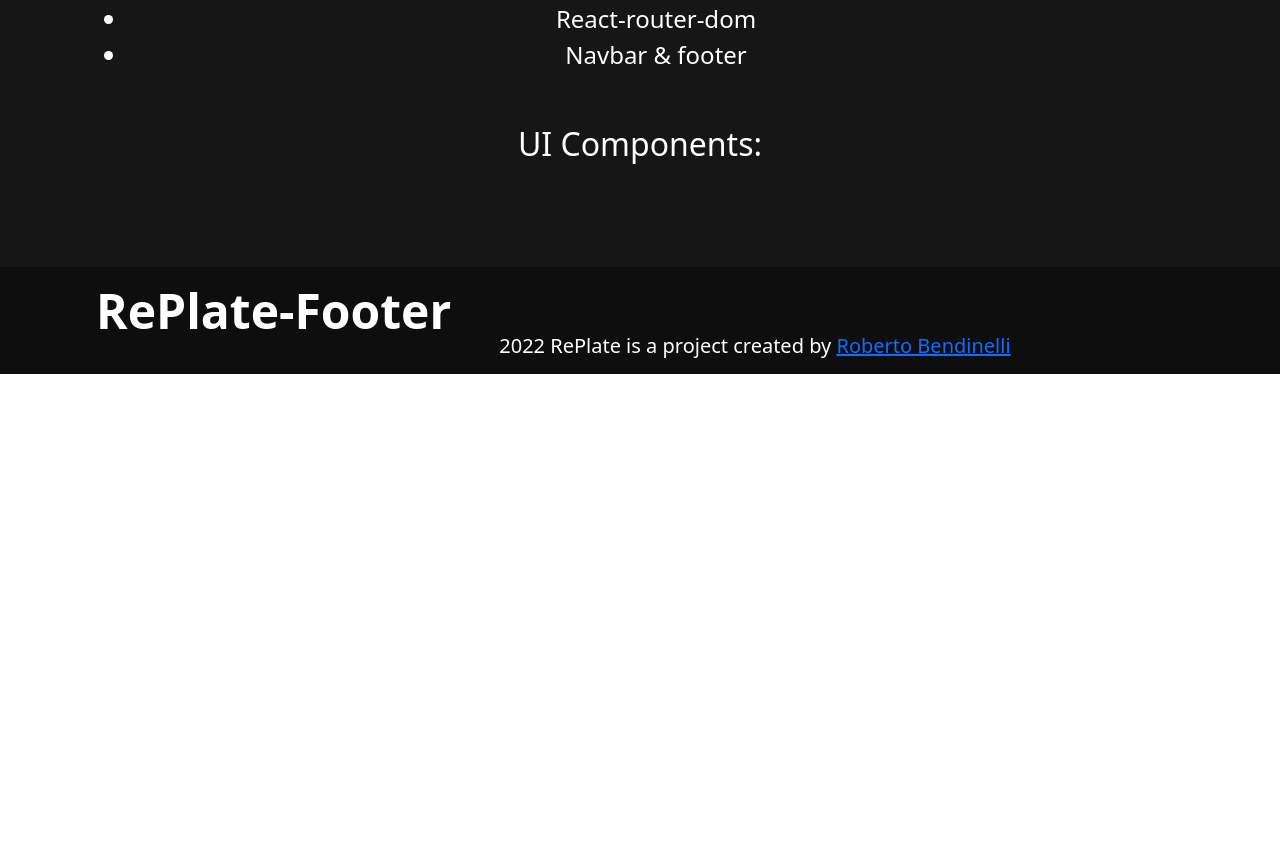
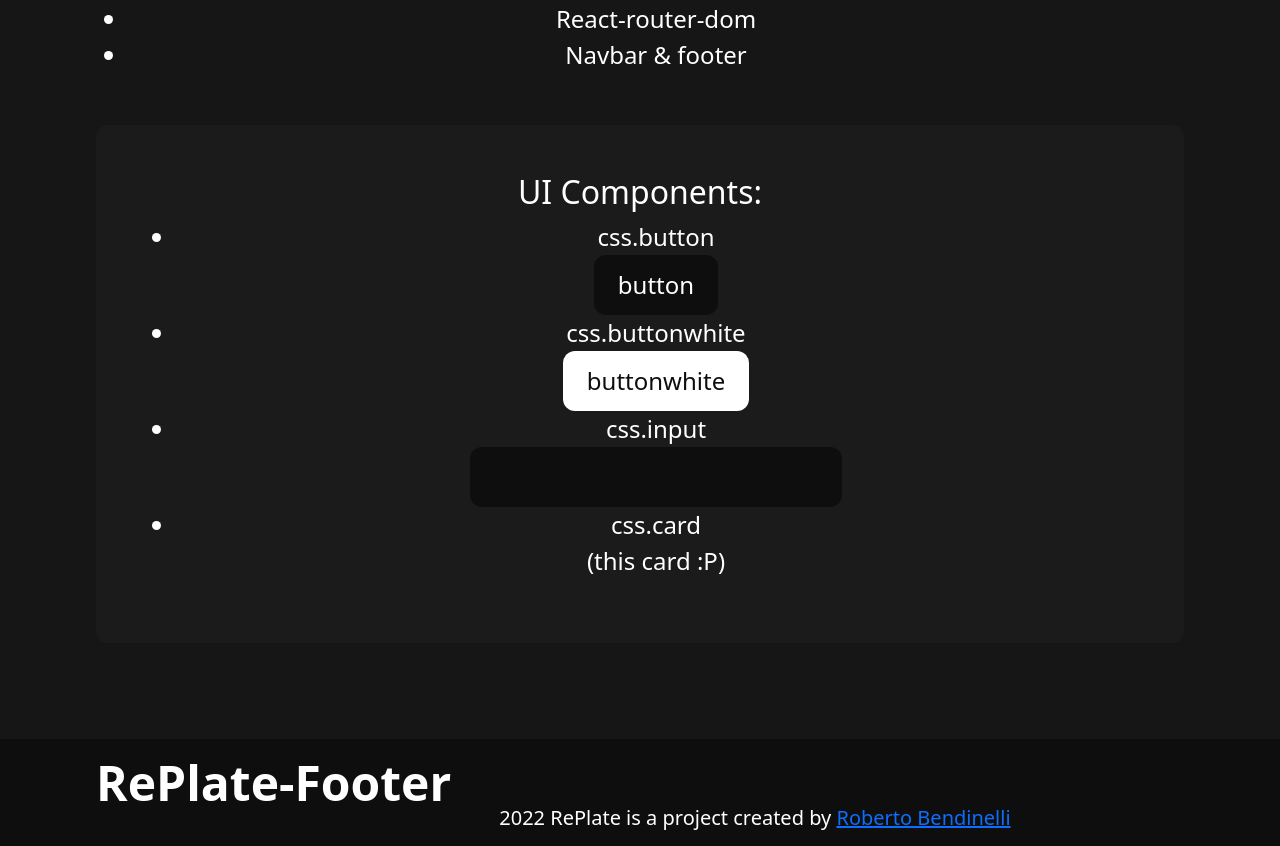
Before and after one commit to robertobendi/RePlate, a React (Create React App) app: page / in a window 1280 px wide. Shown: the part 1169-2015 px from the top of the page. Before the commit the page ends 1543 px from the top, so only its background shows below. Built offline with nearby package versions, Linux system fonts and the light colour scheme.

Commit message:
NEW: CSS prefabs components

```diff
--- a/src/Home.js
+++ b/src/Home.js
@@ -49,7 +49,27 @@ function Home() {
               <br />
             </li>
           </ul>
-          <h2>UI Components:</h2>
+          <div className={css.card}>
+            <h2>UI Components:</h2>
+            <ul>
+              <li>
+                css.button <br />
+                <button className={css.button}>button</button>
+              </li>
+              <li>
+                css.buttonwhite <br />
+                <button className={css.buttonwhite}>buttonwhite</button>
+              </li>
+              <li>
+                css.input <br />
+                <input className={css.input}></input>
+              </li>
+              <li>
+              css.card <br />
+              (this card :P)
+              </li>
+            </ul>
+          </div>
         </div>
       </div>
     </body>
--- a/src/Pages.module.css
+++ b/src/Pages.module.css
@@ -8,9 +8,21 @@
     padding: 4em;
 }
 
+.card{
+    background-color: rgb(27, 27, 27);
+    border: none;
+    color: white;
+    border-radius: .5em;
+    padding: 2em;
+}
+
 .center{
     justify-content: center;
     text-align: center;
+}
+
+.logo{
+    padding: 2em;
 }
 
 .backgrounddiv{
@@ -19,6 +31,35 @@
     background-size: cover;
 }
 
-.logo{
-    padding: 2em;
+.button{
+    background-color: rgb(14, 14, 14);
+    border: none;
+    color: white;
+    border-radius: .5em;
+    padding-left: 1em;
+    padding-right: 1em;
+    padding-top:  .5em;
+    padding-bottom: .5em;
 }
+
+.buttonwhite{
+    background-color: white;
+    border: none;
+    color: rgb(14, 14, 14);
+    border-radius: .5em;
+    padding-left: 1em;
+    padding-right: 1em;
+    padding-top:  .5em;
+    padding-bottom: .5em;
+}
+
+.input{
+    background-color: rgb(14, 14, 14);
+    color:white;
+    border: none;
+    border-radius: .5em;
+    padding-top:  .5em;
+    padding-bottom: .5em;
+    padding-left: .5em;
+    padding-right: .5em;
+}
```
